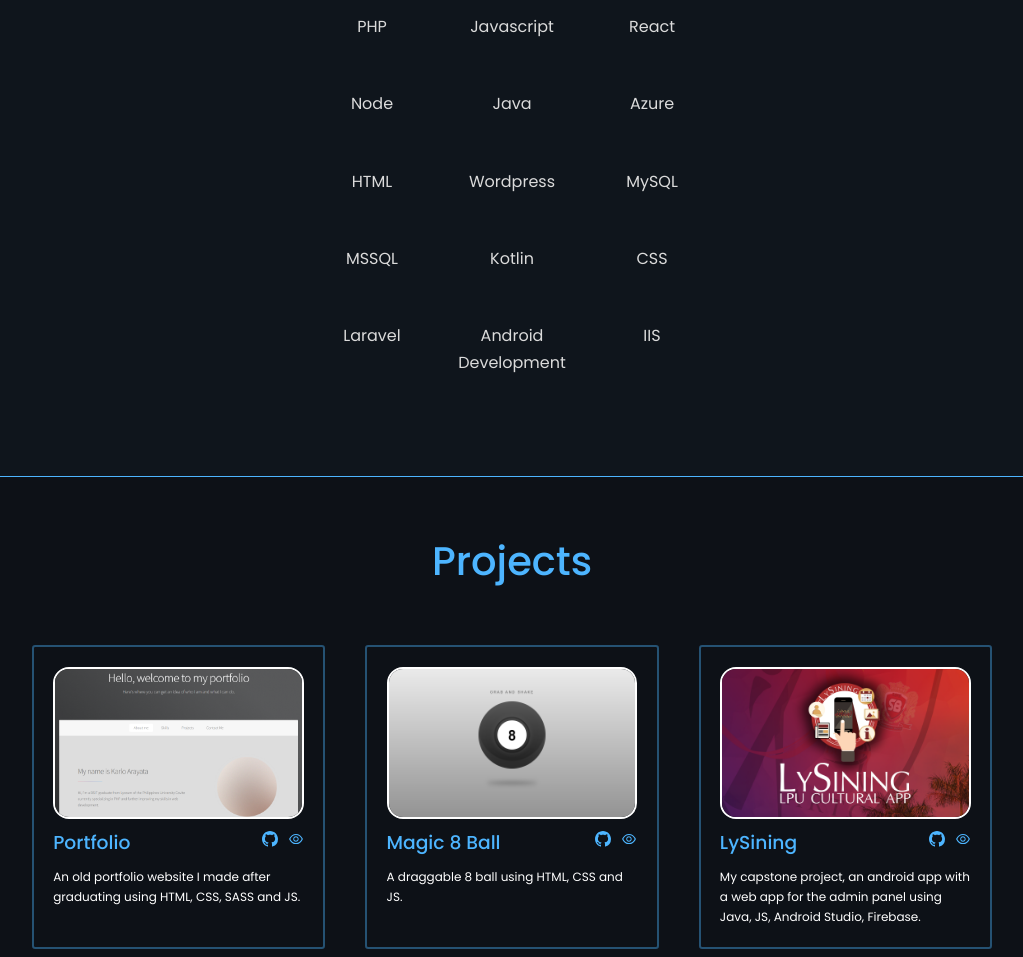
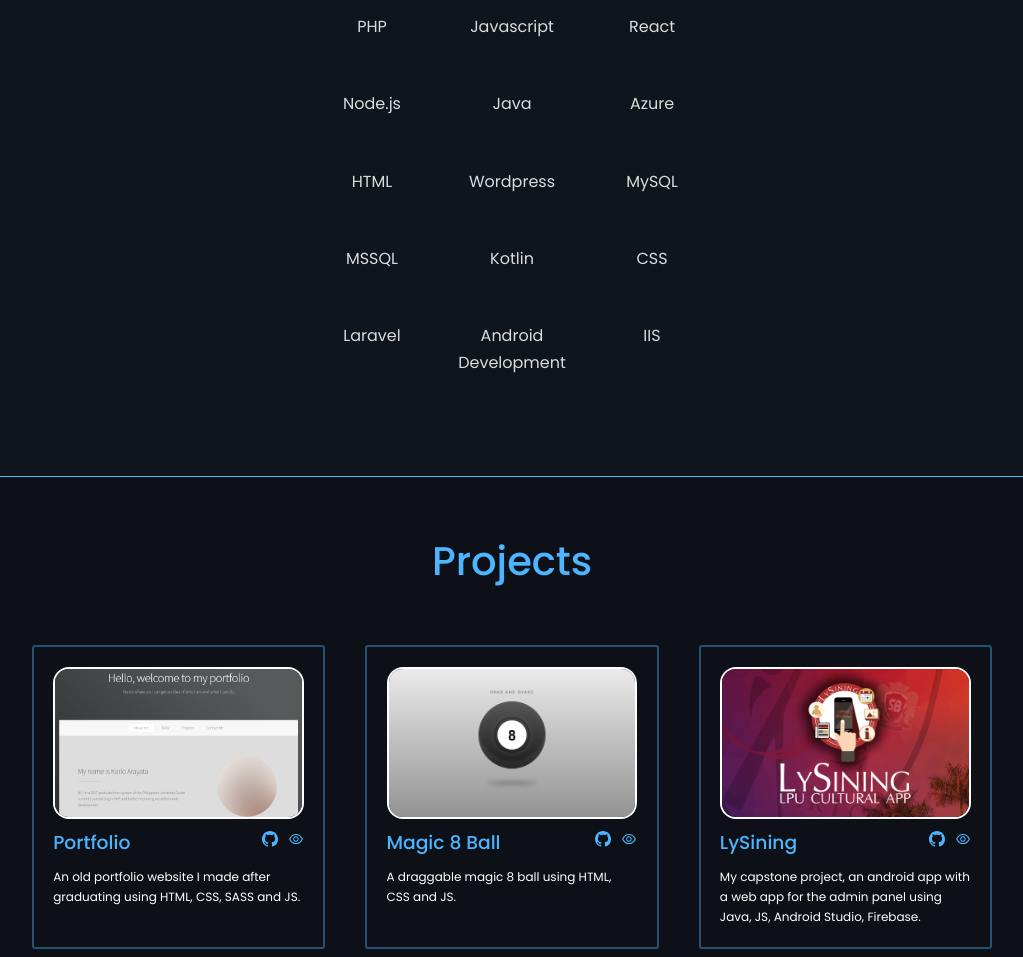
Before and after one commit to pqrSagara/react-portfolio, a React (Create React App) app: page / in a window 1280 px wide. Shown: the part 2952-3909 px from the top of the page, without its empty margins (128-1151 px from the left). Built offline with nearby package versions, Linux system fonts and the light colour scheme.

Commit message:
updated resume and skills

```diff
--- a/public/index.html
+++ b/public/index.html
@@ -6,7 +6,7 @@
   <link rel="icon" href="favicon.ico" />
   <meta http-equiv="X-UA-Compatible" content="IE=edge">
   <meta name="viewport" content="width=device-width, initial-scale=1.0">
-  <title>My Portfolio</title>
+  <title>Karlo Arayata</title>
 </head>
 
 <body>
--- a/src/components/footer/footer.css
+++ b/src/components/footer/footer.css
@@ -24,8 +24,6 @@
     color: white;
 }
 
-a:hover {}
-
 .footerItem:hover {
     box-shadow: 0px 5px 0px #fff, 0px 4px 0px #fff, 0px 3px 0px #fff, 0px 2px 0px #fff, 0px 1px 0px #fff;
 }
--- a/src/components/nav/nav.css
+++ b/src/components/nav/nav.css
@@ -31,8 +31,6 @@ nav a {
     display: flex;
     font-size: 1.1rem;
 }
-
-nav a:hover {}
 
 nav a.active {
 
--- a/src/components/portfolio/portfolio.css
+++ b/src/components/portfolio/portfolio.css
@@ -37,7 +37,6 @@
     transition: var(--transition)
 }
 
-.portfolio__item:hover {}
 
 .portfolio__item-image {
     border-radius: 1rem;
@@ -45,9 +44,6 @@
     border: 2px solid var(--color-white);
 }
 
-.portfolio__item-image:hover {}
-
-img {}
 
 .portfolio__item h3 {
     margin: 0.5rem 0 0.5rem;
--- a/src/components/portfolio/projects.js
+++ b/src/components/portfolio/projects.js
@@ -16,7 +16,7 @@ export const projectData = [
         id: 2,
         image: portfolio3,
         title: 'Magic 8 Ball',
-        desc: 'A draggable 8 ball using HTML, CSS and JS.',
+        desc: 'A draggable magic 8 ball using HTML, CSS and JS.',
         demo: 'https://pqrsagara.github.io/8balljs/',
         github: 'https://github.com/pqrSagara/8balljs',
     },
--- a/src/components/skills/Skills.jsx
+++ b/src/components/skills/Skills.jsx
@@ -17,7 +17,7 @@ const Skills = () => {
           <span className={`skillBlocks ${inView ? 'top1' : ''}`}>PHP</span>
           <span className={`skillBlocks ${inView ? 'top1' : ''}`}>Javascript</span>
           <span className={`skillBlocks ${inView ? 'top1' : ''}`}>React</span>
-          <span className={`skillBlocks ${inView ? 'top2' : ''}`}>Node</span>
+          <span className={`skillBlocks ${inView ? 'top2' : ''}`}>Node.js</span>
           <span className={`skillBlocks ${inView ? 'top2' : ''}`}>Java</span>
           <span className={`skillBlocks ${inView ? 'top2' : ''}`}>Azure</span>
           <span className={`skillBlocks ${inView ? 'top3' : ''}`}>HTML</span>
```
Also changed, not shown: 1 other file (tests, documents, lock files or other folders).
